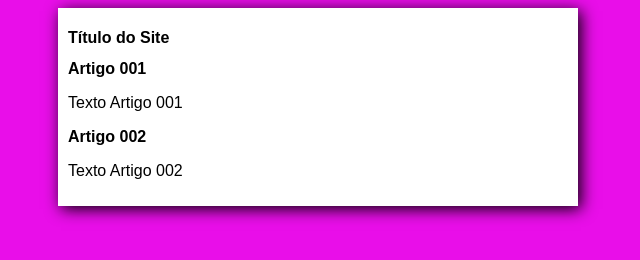
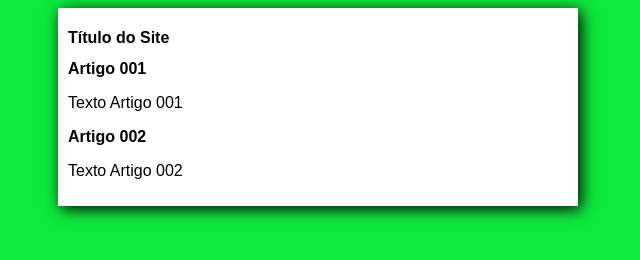
Before and after one commit to Fezaoo/Projeto-Site, a plain HTML site: page index.html in a window 1280 px wide. Shown: the whole page, without its empty margins (322-962 px from the left). Drawn offline with Linux system fonts and the light colour scheme.

Commit message:
Update style.css

```diff
--- a/estilos/style.css
+++ b/estilos/style.css
@@ -4,7 +4,7 @@
 }
 
 body {
-    background-color: rgb(233, 14, 233);
+    background-color: rgb(14, 233, 61);
 }
 
 main {
```
